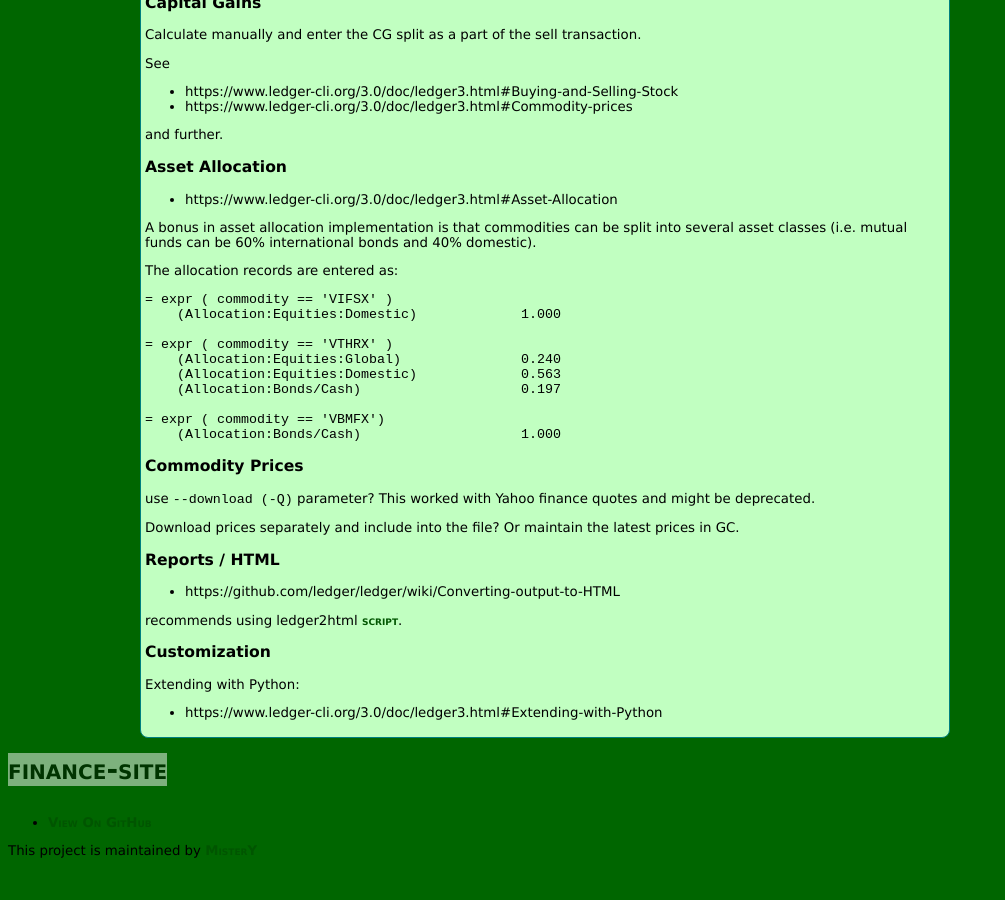
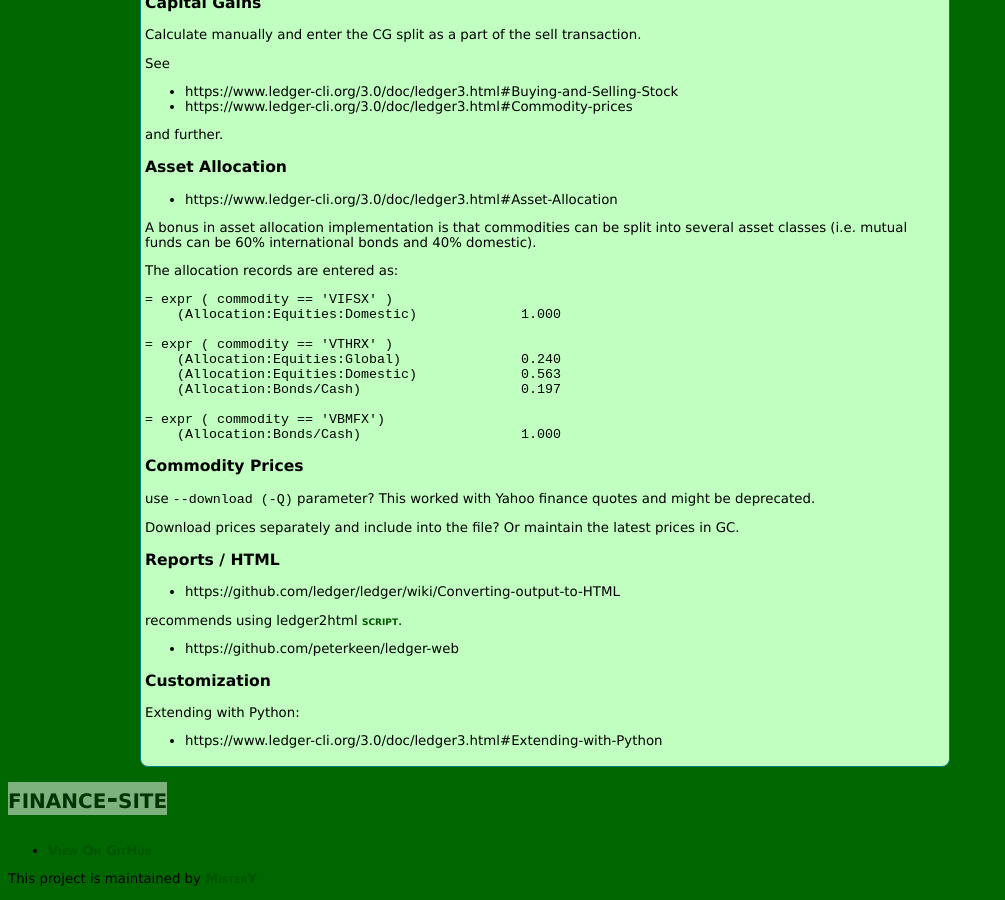
Before and after one commit to MisterY/finance-site, a Jekyll site: the page built from plain-text-accounting.md, in a window 1280 px wide and 900 px high, scrolled down 744 px. Shown: the whole window, without its empty margins (0-1005 px from the left). Built offline with Jekyll 4.4.1, drawn with Linux system fonts in a browser that asks for light colours; our own code applies the rules of GitHub Pages for plain Markdown files; the repository's description, which GitHub fills in, is left out; before the commit the page ends 1615 px from its top, so only the background shows below that; part of the change alters nothing that is shown.

Commit message:
web reports

```diff
--- a/plain-text-accounting.md
+++ b/plain-text-accounting.md
@@ -85,6 +85,8 @@ Download prices separately and include into the file? Or maintain the latest pri
 
 recommends using ledger2html [script](http://github.com/lifepillar/ledger2html).
 
+- https://github.com/peterkeen/ledger-web
+
 ### Customization
 
 Extending with Python:
```
